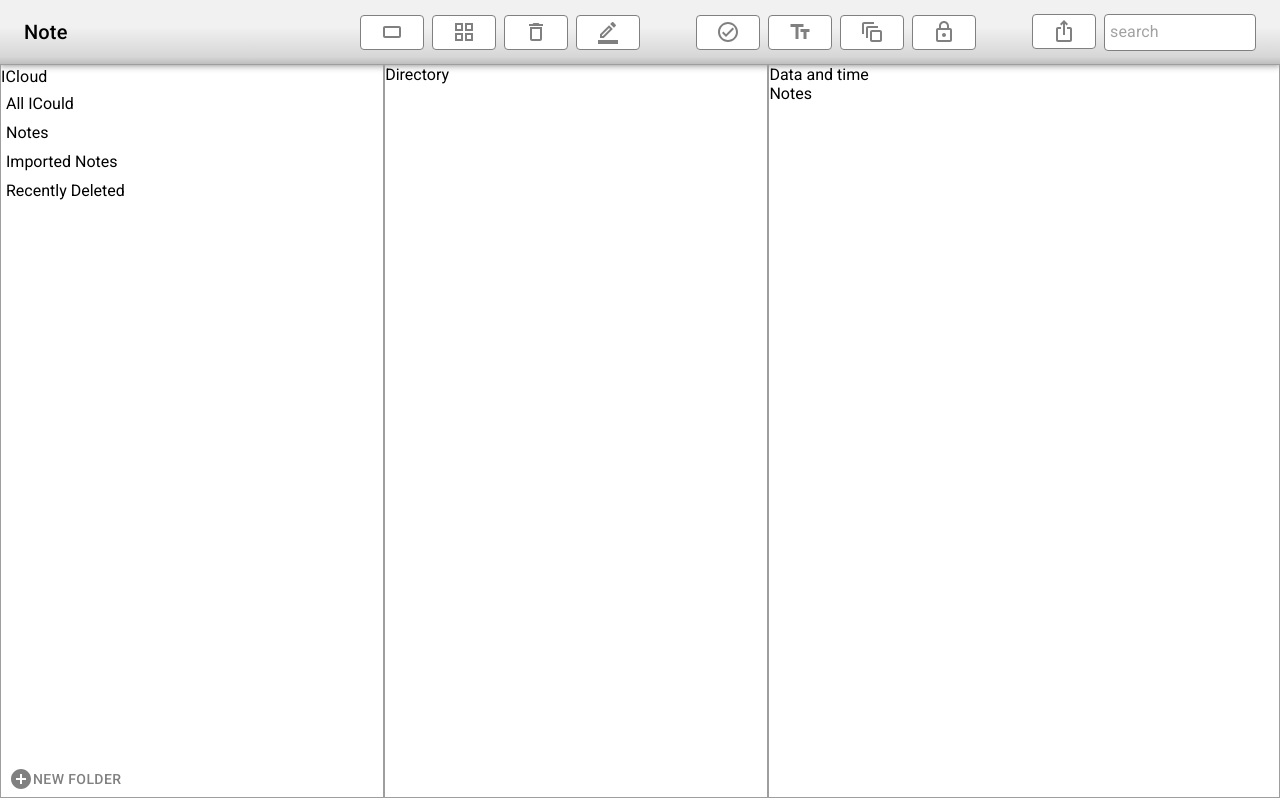
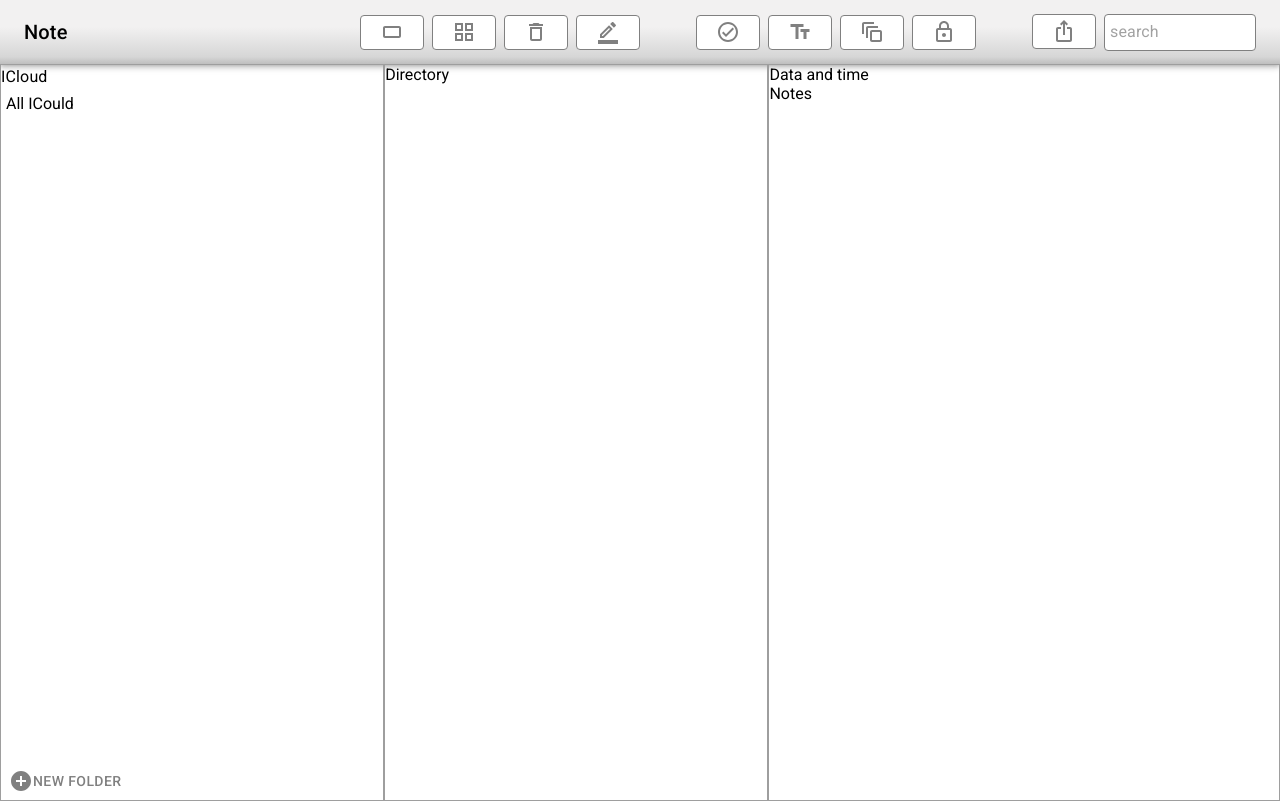
Before and after one commit to Madara1521/note-taker, a React (Create React App) app: page / in a window 1280 px wide. Built offline with nearby package versions, Linux system fonts and the light colour scheme.

Commit message:
FoldersComponent styled v1

```diff
--- a/src/Components/Content/Bottom/Bottom.js
+++ b/src/Components/Content/Bottom/Bottom.js
@@ -1,14 +1,9 @@
 import React from 'react'
 import AddCircleOutlinedIcon from '@mui/icons-material/AddCircleOutlined'
-import { Button, styled, Typography } from '@mui/material'
+import { Typography } from '@mui/material'
+import { NewFolder } from './StyledBottom'
 
-export const NewFolder = styled(Button)({
-  color: 'grey',
-  width: '100%',
-  display: 'flex',
-  justifyContent: 'start',
-  borderRadius: '0',
-})
+
 
 const Bottom = () => {
   return (
--- /dev/null
+++ b/src/Components/Content/Bottom/StyledBottom.js
@@ -0,0 +1,9 @@
+import { Button, styled } from '@mui/material'
+
+export const NewFolder = styled(Button)({
+  color: 'grey',
+  width: '100%',
+  display: 'flex',
+  justifyContent: 'start',
+  borderRadius: '0',
+})
--- a/src/Components/Content/FoldersComponent/FoldersComponent.js
+++ b/src/Components/Content/FoldersComponent/FoldersComponent.js
@@ -1,15 +1,13 @@
 import React from 'react'
 import Bottom from '../Bottom/Bottom'
 import { Box, Stack, Typography } from '@mui/material'
-import { FileComponent, useStyles } from './FoldersStyled/FoldersStyled'
+import { useStyles } from './FoldersStyled/FoldersStyled'
 import { connect } from 'react-redux'
 import { setTitle } from '../../Redux/store'
 
+
 const FoldersComponent = () => {
   const classes = useStyles()
-  const foldersClick = () => {
-    console.log('hello')
-  }
 
   return (
     <Box
@@ -21,11 +19,8 @@ const FoldersComponent = () => {
           ICloud
         </Typography>
         <div className={classes.container}>
-          <div>
-            <FileComponent onClick={foldersClick}>All ICould</FileComponent>
-            <FileComponent>Notes</FileComponent>
-            <FileComponent>Imported Notes</FileComponent>
-            <FileComponent>Recently Deleted</FileComponent>
+          <div className={classes.folders}>
+            <div className={classes.fileComponent}>All ICould</div>
           </div>
           <Bottom/>
         </div>
--- a/src/Components/Content/FoldersComponent/FoldersStyled/FoldersStyled.js
+++ b/src/Components/Content/FoldersComponent/FoldersStyled/FoldersStyled.js
@@ -1,5 +1,5 @@
 import { makeStyles } from '@mui/styles'
-import { styled } from '@mui/material'
+
 
 export const useStyles = makeStyles(() => ({
   container: {
@@ -7,10 +7,15 @@ export const useStyles = makeStyles(() => ({
     flexDirection: 'column',
     height: '100%',
     justifyContent: 'space-between',
+  },
+  folders: {
+    overflowY: 'scroll',
+    height: 'calc(93vh - 70px)',
+  },
+  fileComponent: {
+    display: 'flex',
+    padding: '5px',
+    cursor: 'pointer'
   }
+
 }))
-
-export const FileComponent = styled('div')(() => ({
-  display: 'flex',
-  padding: '5px'
-}))
```
